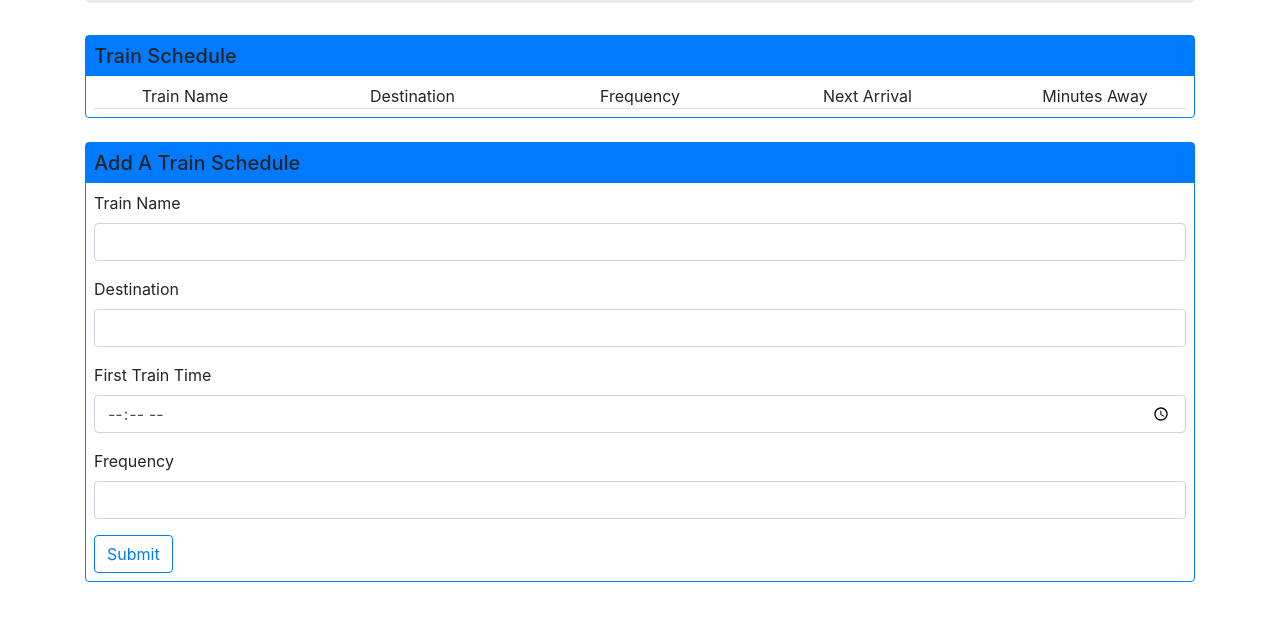
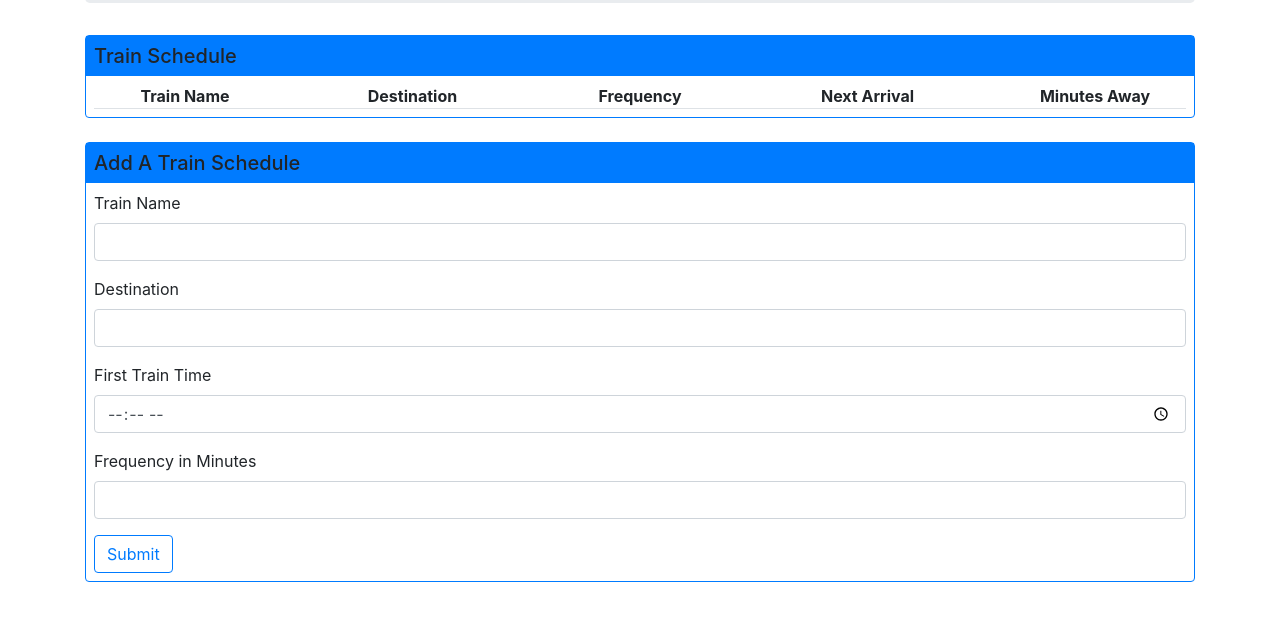
Before and after one commit to dvadz/TrainScheduler, a plain HTML site: page index.html in a window 1280 px wide. Shown: the part 181-800 px from the top of the page. Drawn offline with nearby package versions, Linux system fonts and the light colour scheme; no server answers.

Commit message:
tweaked margins & fonts, added moment js

```diff
--- a/index.html
+++ b/index.html
@@ -4,8 +4,13 @@
     <meta charset="UTF-8">
     <meta name="viewport" content="width=device-width, initial-scale=1.0">
     <meta http-equiv="X-UA-Compatible" content="ie=edge">
+    <!-- bootstrap -->
     <link rel="stylesheet" href="https://stackpath.bootstrapcdn.com/bootstrap/4.3.1/css/bootstrap.min.css" integrity="sha384-ggOyR0iXCbMQv3Xipma34MD+dH/1fQ784/j6cY/iJTQUOhcWr7x9JvoRxT2MZw1T" crossorigin="anonymous">
+    <!-- jQuery -->
     <script src="https://code.jquery.com/jquery-3.3.1.min.js" integrity="sha256-FgpCb/KJQlLNfOu91ta32o/NMZxltwRo8QtmkMRdAu8=" crossorigin="anonymous"></script>
+    <!-- moment js -->
+    <script src="https://cdnjs.cloudflare.com/ajax/libs/moment.js/2.24.0/moment.min.js"></script>
+    <!-- firebase -->
     <script src="https://www.gstatic.com/firebasejs/4.12.0/firebase.js"></script>
     <script src="./assets/javascript/app.js"></script>
     <link rel="stylesheet" href="./assets/css/styles.css">
@@ -20,7 +25,7 @@
             <!-- Current train schedules -->
             <div class="new border border-primary rounded mb-4">
                 <h5 class="bg-primary p-2">Train Schedule</h5>
-                <div class="row m-2 justify-content-between border-bottom">
+                <div class="row m-2 justify-content-between border-bottom font-weight-bold">
                     <div class="col-2 text-center">Train Name</div>
                     <div class="col-2 text-center">Destination</div>
                     <div class="col-2 text-center">Frequency</div>
@@ -33,7 +38,7 @@
             </div>
 
             <!-- Add new train schedule -->
-            <div class="new border border-primary rounded">
+            <div class="new border border-primary rounded mb-4">
                 <h5 class="bg-primary p-2">Add A Train Schedule</h5>
                 <form class="m-2">
                     <div class="form-group">
@@ -49,7 +54,7 @@
                         <input id="start-input" class="form-control" type="time">
                     </div>
                     <div class="form-group">
-                        <label for="">Frequency</label>
+                        <label for="">Frequency in Minutes</label>
                         <input id="frequency-input" class="form-control" type="number">
                     </div>
                     <input id="submit" class="btn btn-outline-primary" type="button" value="Submit">
```
